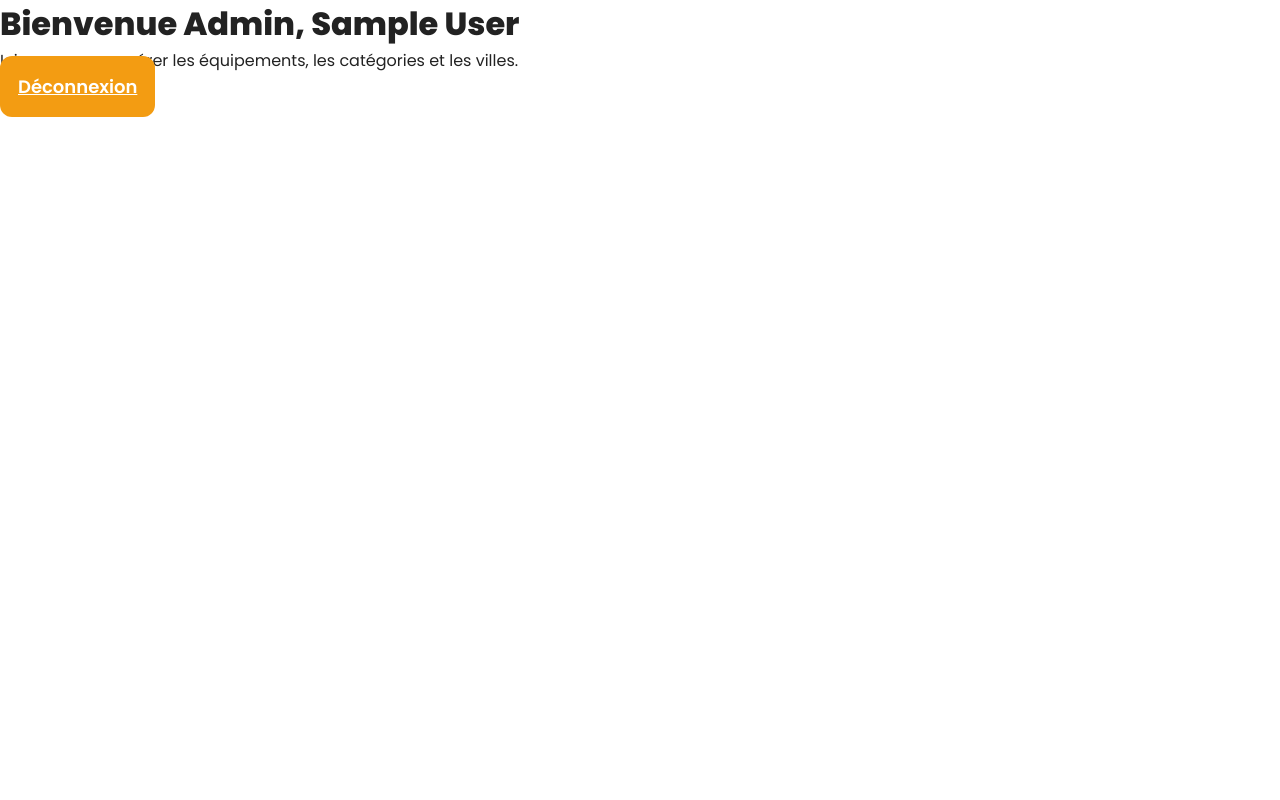
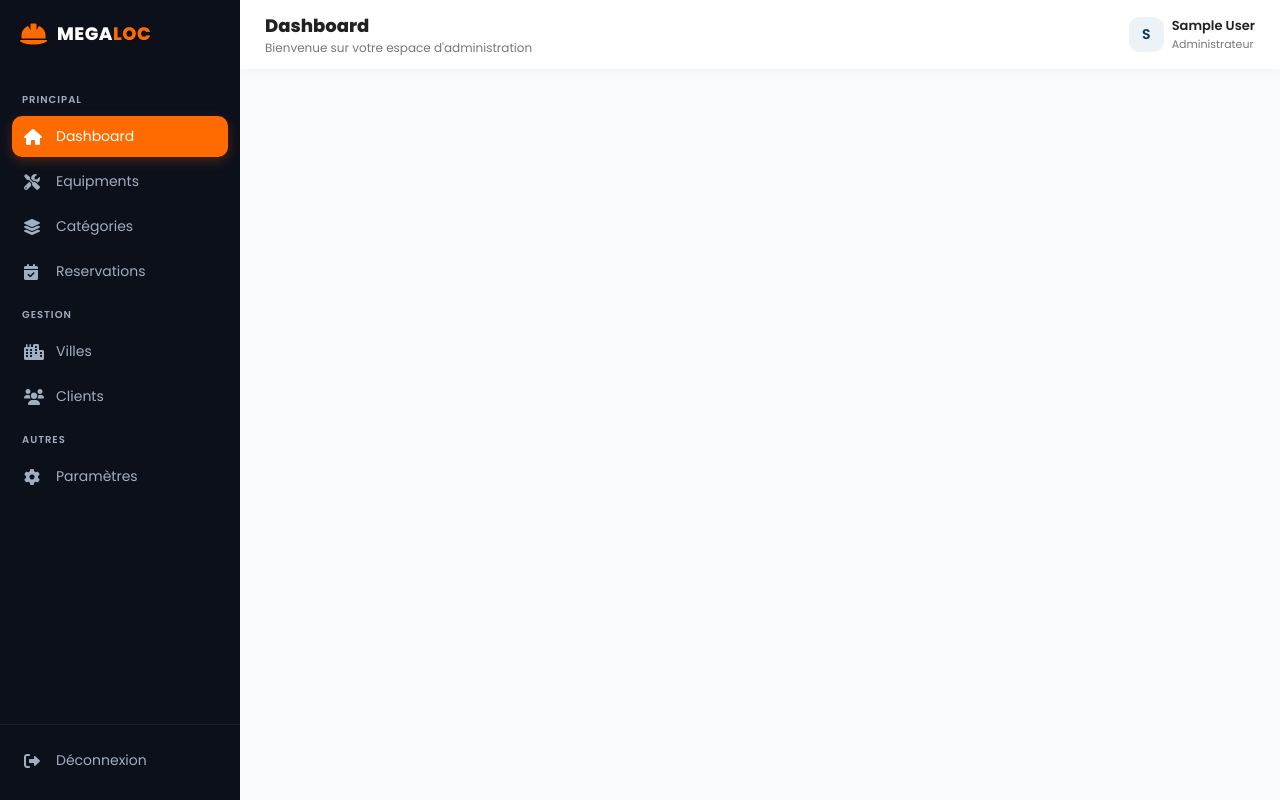
Before and after one commit to CodeShield1/PFE_Solicode, a PHP site: template Projet_PFE/app/views/admin/dashboard.php in a window 1280 px wide. Run offline with PHP 8.4, Linux system fonts and the light colour scheme; the template is opened without the code that fills it, so the values that code supplies are empty; the visitor is signed in with stand-in values (Sample User, id 1).

Commit message:
view dashbord

```diff
--- /dev/null
+++ b/Projet_PFE/app/public/css/admin.css
@@ -0,0 +1,258 @@
+/* --- ADMIN DASHBOARD LAYOUT --- */
+:root {
+    --sidebar-bg: #0c101b;
+    --sidebar-hover: #1a2235;
+    --active-orange: #ff6b00;
+    --text-gray: #a0aec0;
+    --content-bg: #f8fafc;
+}
+
+body {
+    display: flex;
+    min-height: 100vh;
+    background: var(--content-bg);
+    overflow-x: hidden;
+}
+
+/* --- SIDEBAR --- */
+.sidebar {
+    width: 240px;
+    background: var(--sidebar-bg);
+    color: white;
+    display: flex;
+    flex-direction: column;
+    position: fixed;
+    height: 100vh;
+    transition: var(--transition);
+    z-index: 100;
+}
+
+.sidebar-header {
+    padding: 20px 20px;
+    display: flex;
+    align-items: center;
+    gap: 10px;
+}
+
+.sidebar-header i {
+    font-size: 24px;
+    color: var(--active-orange);
+}
+
+.sidebar-header .brand {
+    font-size: 18px;
+    font-weight: 800;
+    letter-spacing: 0.5px;
+}
+
+.sidebar-header .brand span {
+    color: var(--active-orange);
+}
+
+.sidebar-menu {
+    flex: 1;
+    padding: 10px 12px;
+}
+
+.menu-label {
+    font-size: 10px;
+    text-transform: uppercase;
+    color: var(--text-gray);
+    margin: 15px 0 8px 10px;
+    letter-spacing: 1px;
+    font-weight: 600;
+}
+
+.menu-item {
+    display: flex;
+    align-items: center;
+    padding: 10px 12px;
+    color: var(--text-gray);
+    text-decoration: none;
+    border-radius: 10px;
+    margin-bottom: 4px;
+    transition: all 0.2s ease;
+    font-weight: 500;
+    font-size: 14px;
+}
+
+.menu-item i {
+    width: 22px;
+    font-size: 16px;
+    margin-right: 10px;
+}
+
+.menu-item:hover {
+    background: var(--sidebar-hover);
+    color: white;
+}
+
+.menu-item.active {
+    background: var(--active-orange);
+    color: white;
+    box-shadow: 0 4px 12px rgba(255, 107, 0, 0.25);
+}
+
+.sidebar-footer {
+    padding: 15px 12px;
+    border-top: 1px solid rgba(255,255,255,0.05);
+}
+
+/* --- MAIN CONTENT --- */
+.main-content {
+    flex: 1;
+    margin-left: 240px;
+    display: flex;
+    flex-direction: column;
+    min-height: 100vh;
+}
+
+/* --- TOP HEADER --- */
+header {
+    background: white;
+    padding: 12px 25px;
+    display: flex;
+    justify-content: space-between;
+    align-items: center;
+    box-shadow: 0 2px 10px rgba(0,0,0,0.03);
+    position: sticky;
+    top: 0;
+    z-index: 90;
+}
+
+.header-left h2 {
+    font-size: 18px;
+    font-weight: 700;
+}
+
+.header-left p {
+    font-size: 12px;
+    color: var(--text-muted);
+}
+
+.header-right {
+    display: flex;
+    align-items: center;
+    gap: 20px;
+}
+
+.notifications {
+    position: relative;
+    cursor: pointer;
+    font-size: 18px;
+    color: #4a5568;
+}
+
+.badge {
+    position: absolute;
+    top: -5px;
+    right: -5px;
+    background: var(--active-orange);
+    color: white;
+    font-size: 9px;
+    width: 14px;
+    height: 14px;
+    border-radius: 50%;
+    display: flex;
+    align-items: center;
+    justify-content: center;
+    border: 2px solid white;
+}
+
+.user-profile {
+    display: flex;
+    align-items: center;
+    gap: 8px;
+    cursor: pointer;
+}
+
+.user-avatar {
+    width: 35px;
+    height: 35px;
+    background: #edf2f7;
+    border-radius: 10px;
+    display: flex;
+    align-items: center;
+    justify-content: center;
+    color: var(--primary-blue);
+    font-weight: 600;
+    font-size: 14px;
+}
+
+.user-info .name {
+    display: block;
+    font-size: 13px;
+    font-weight: 600;
+}
+
+.user-info .role {
+    display: block;
+    font-size: 11px;
+    color: var(--text-muted);
+}
+
+/* --- HEADER LEFT --- */
+.header-left {
+    display: flex;
+    align-items: center;
+    gap: 15px;
+}
+
+.menu-toggle {
+    display: none;
+    font-size: 20px;
+    cursor: pointer;
+    color: var(--sidebar-bg);
+}
+
+/* --- PAGE CONTENT --- */
+.content-wrapper {
+    padding: 20px;
+    flex: 1;
+}
+
+/* --- RESPONSIVE --- */
+@media (max-width: 992px) {
+    .sidebar {
+        left: -240px;
+    }
+
+    .sidebar.active {
+        left: 0;
+        box-shadow: 10px 0 30px rgba(0,0,0,0.2);
+    }
+
+    .main-content {
+        margin-left: 0;
+    }
+
+    .menu-toggle {
+        display: block;
+    }
+
+    header {
+        padding: 10px 15px;
+    }
+
+    .header-left h2 {
+        font-size: 16px;
+    }
+
+    .header-left p {
+        display: none;
+    }
+
+    .user-info .name {
+        display: none;
+    }
+}
+
+@media (max-width: 576px) {
+    .content-wrapper {
+        padding: 15px;
+    }
+
+    .user-profile .role {
+        display: none;
+    }
+}
--- /dev/null
+++ b/Projet_PFE/app/public/js/dashboard.js
@@ -0,0 +1,28 @@
+document.addEventListener('DOMContentLoaded', () => {
+    const menuToggle = document.getElementById('menuToggle');
+    const sidebar = document.querySelector('.sidebar');
+
+    if (menuToggle && sidebar) {
+        // Toggle Sidebar on Burger Menu Click
+        menuToggle.addEventListener('click', (e) => {
+            e.stopPropagation();
+            sidebar.classList.toggle('active');
+        });
+
+        // Close sidebar when clicking outside on mobile
+        document.addEventListener('click', (e) => {
+            if (window.innerWidth <= 992) {
+                if (!sidebar.contains(e.target) && !menuToggle.contains(e.target) && sidebar.classList.contains('active')) {
+                    sidebar.classList.remove('active');
+                }
+            }
+        });
+
+        // Optional: Close sidebar if window is resized above mobile threshold
+        window.addEventListener('resize', () => {
+            if (window.innerWidth > 992 && sidebar.classList.contains('active')) {
+                sidebar.classList.remove('active');
+            }
+        });
+    }
+});
--- a/Projet_PFE/app/views/admin/dashboard.php
+++ b/Projet_PFE/app/views/admin/dashboard.php
@@ -9,14 +9,101 @@ if (!isset($_SESSION['user_role']) || $_SESSION['user_role'] !== 'admin') {
 <html lang="en">
 <head>
     <meta charset="UTF-8">
+    <meta name="viewport" content="width=device-width, initial-scale=1.0">
     <title>Admin Dashboard - MEGALOC</title>
+    <!-- Fonts & Icons -->
+    <link rel="stylesheet" href="https://cdnjs.cloudflare.com/ajax/libs/font-awesome/6.0.0/css/all.min.css">
+    <!-- Global Styles -->
     <link rel="stylesheet" href="css/style.css">
+    <!-- Admin Specific Styles -->
+    <link rel="stylesheet" href="css/admin.css">
 </head>
 <body>
-    <div class="dashboard-container">
-        <h1>Bienvenue Admin, <?php echo $_SESSION['user_name']; ?></h1>
-        <p>Ici vous pouvez gérer les équipements, les catégories et les villes.</p>
-        <a href="index.php?url=logout" class="btn-main" style="max-width: 200px;">Déconnexion</a>
-    </div>
+
+    <!-- SIDEBAR -->
+    <aside class="sidebar">
+        <div class="sidebar-header">
+            <i class="fas fa-helmet-safety"></i>
+            <div class="brand">MEGA<span>LOC</span></div>
+        </div>
+
+        <nav class="sidebar-menu">
+            <div class="menu-label">Principal</div>
+            <a href="index.php?url=admin/dashboard" class="menu-item active">
+                <i class="fas fa-home"></i>
+                Dashboard
+            </a>
+            <a href="index.php?url=equipment" class="menu-item">
+                <i class="fas fa-tools"></i>
+                Equipments
+            </a>
+            <a href="index.php?url=category" class="menu-item">
+                <i class="fas fa-layer-group"></i>
+                Catégories
+            </a>
+            <a href="index.php?url=reservations" class="menu-item">
+                <i class="fas fa-calendar-check"></i>
+                Reservations
+            </a>
+
+            <div class="menu-label">Gestion</div>
+            <a href="index.php?url=cities" class="menu-item">
+                <i class="fas fa-city"></i>
+                Villes
+            </a>
+            <a href="index.php?url=clients" class="menu-item">
+                <i class="fas fa-users"></i>
+                Clients
+            </a>
+
+            <div class="menu-label">Autres</div>
+            <a href="index.php?url=settings" class="menu-item">
+                <i class="fas fa-cog"></i>
+                Paramètres
+            </a>
+        </nav>
+
+        <div class="sidebar-footer">
+            <a href="index.php?url=logout" class="menu-item logout">
+                <i class="fas fa-sign-out-alt"></i>
+                Déconnexion
+            </a>
+        </div>
+    </aside>
+
+    <!-- MAIN CONTENT -->
+    <main class="main-content">
+        <!-- HEADER -->
+        <header>
+            <div class="header-left">
+                <div class="menu-toggle" id="menuToggle">
+                    <i class="fas fa-bars"></i>
+                </div>
+                <div>
+                    <h2>Dashboard</h2>
+                    <p>Bienvenue sur votre espace d'administration</p>
+                </div>
+            </div>
+
+            <div class="header-right">
+                <div class="user-profile">
+                    <div class="user-avatar">
+                        <?php echo strtoupper(substr($_SESSION['user_name'], 0, 1)); ?>
+                    </div>
+                    <div class="user-info">
+                        <span class="name"><?php echo $_SESSION['user_name']; ?></span>
+                        <span class="role">Administrateur</span>
+                    </div>
+                </div>
+            </div>
+        </header>
+
+        <!-- DASHBOARD CONTENT (Currently Empty) -->
+        <div class="content-wrapper">
+            <!-- Les statistiques et graphiques iront ici -->
+        </div>
+    </main>
+
+    <script src="js/dashboard.js"></script>
 </body>
 </html>
```
Also changed, not shown: Projet_PFE/app/public/css/login.css (+38 -85 lines).
